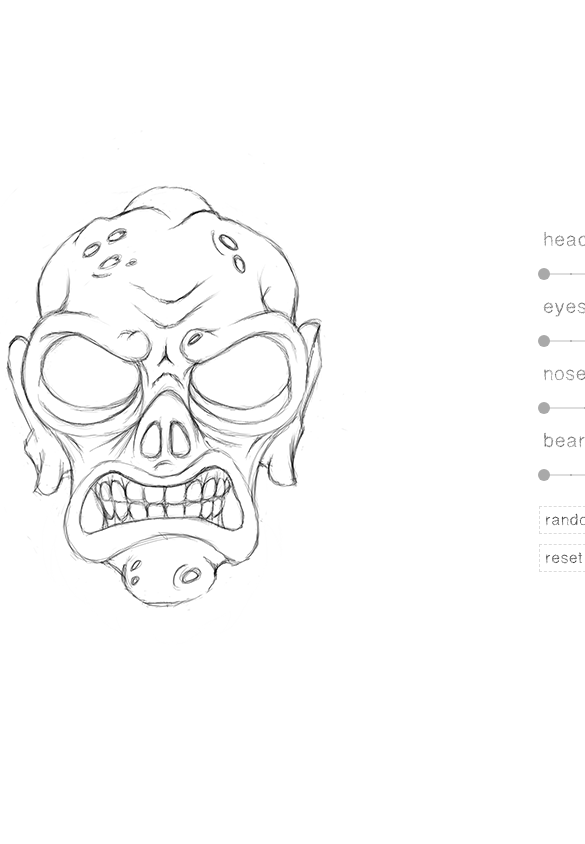
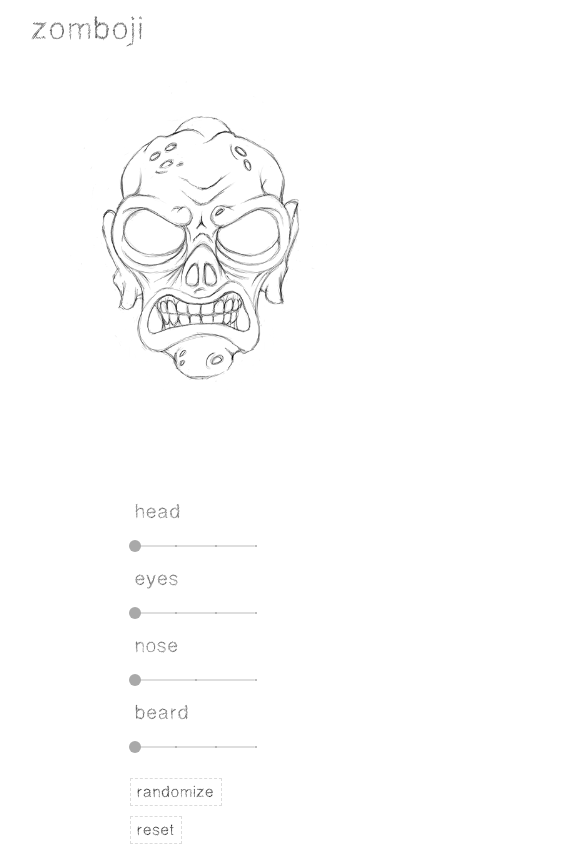
Before and after one commit to zombie9/zomboji, a React (Create React App) app: page / in a window 390 px wide. Shown: the top 844 px of the page, 585 px wide, since content can reach past the window. Built offline with nearby package versions, Linux system fonts and the light colour scheme.

Commit message:
start responsiveness

```diff
--- a/package.json
+++ b/package.json
@@ -17,7 +17,8 @@
     "serve": "^11.3.0"
   },
   "scripts": {
-    "start": "serve -s build",
+    "heroku-start": "serve -s build",
+    "start": "react-scripts-start",
     "build": "react-scripts build",
     "test": "react-scripts test",
     "eject": "react-scripts eject",
--- a/src/App.js
+++ b/src/App.js
@@ -5,7 +5,7 @@ import Customiser from './components/customiser/customiser'
 function App() {
   return (
     <div className="container">
-      <div className="wrapper">
+      <div className="wrapper row">
         <Canvas />
         <Customiser />
       </div>
--- a/src/components/customiser/customiser-item.js
+++ b/src/components/customiser/customiser-item.js
@@ -16,7 +16,7 @@ const CustomiserItem = ({layer}) => {
   }
 
   return (
-    <div>
+    <div className="sm-6">
       <h5>{layer.name}</h5>
       <Slider
         value={sliderValue}
--- a/src/index.css
+++ b/src/index.css
@@ -73,10 +73,6 @@ button:focus {
   left: 0;
 }
 
-.zomboji-base {
-  height: 800px;
-}
-
 .layer {
   position: absolute;
   height: 100%;
@@ -88,3 +84,19 @@ button:focus {
 .customiser {
   width: 80px;
 }
+
+@media screen and (max-width: 480px) {
+  .zomboji-base {
+    height: 500px;
+  }
+  .header {
+    top: 10px;
+    left: 80px;
+  }
+  .header h1 {
+    font-size: 2rem;
+  }
+  .customiser {
+    width: 120px;
+  }
+}
```
